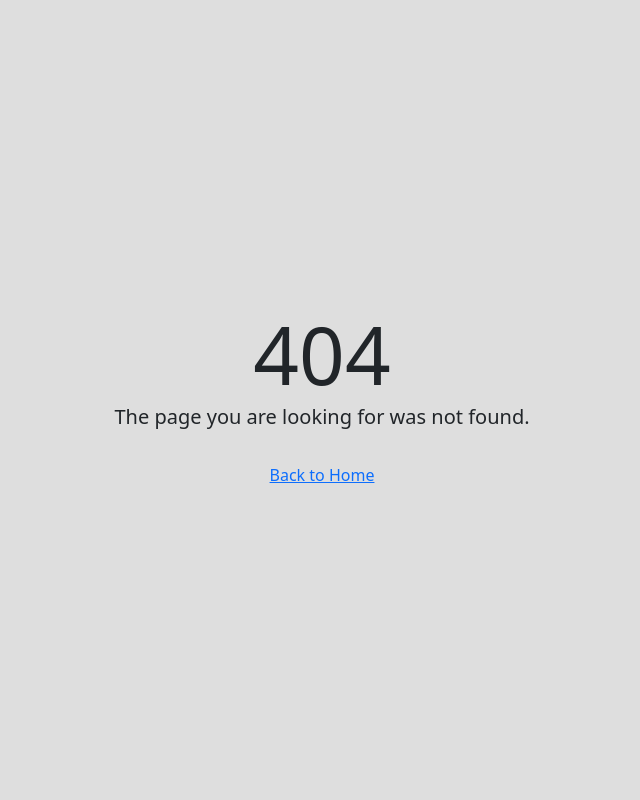
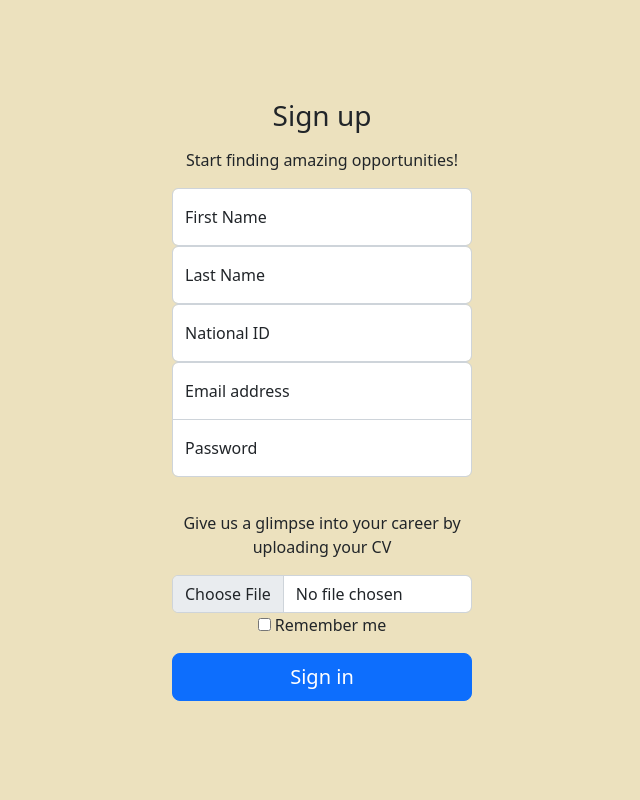
Before and after one commit to IyadElwy/Educational-Management-Consultancy-System-Backend, a Django app: page /ui/registervolunteer/ in a window 1280 px wide. Shown: the whole page, without its empty margins (318-958 px from the left). Run offline with Django 4.2, Linux system fonts and the light colour scheme; some libraries are stand-ins or nearby versions.

Commit message:
Created Registration pages for school-admin and volunteer

```diff
--- a/config/settings.py
+++ b/config/settings.py
@@ -11,6 +11,11 @@ https://docs.djangoproject.com/en/4.0/ref/settings/
 """
 import os
 from pathlib import Path
+from dotenv import load_dotenv
+
+load_dotenv()
+
+GCP_API = os.getenv('GCP_API')
 
 # Build paths inside the project like this: BASE_DIR / 'subdir'.
 BASE_DIR = Path(__file__).resolve().parent.parent
--- a/requirements.txt
+++ b/requirements.txt
@@ -28,3 +28,4 @@ XlsxWriter==3.0.3
 yarg==0.1.9
 
 django-filter~=22.1
+environ~=1.0
--- a/ui/templates/404.html
+++ b/ui/templates/404.html
@@ -22,7 +22,7 @@
                 <div class="col-md-12 text-center">
                     <span class="display-1 d-block">404</span>
                     <div class="mb-4 lead">The page you are looking for was not found.</div>
-                    <a href="#" class="btn btn-link">Back to Home</a>
+                    <a href="javascript:history.back()" class="btn btn-link">Back to Previous Page</a>
                 </div>
             </div>
         </div>
--- /dev/null
+++ b/ui/templates/register_volunteer.html
@@ -0,0 +1,93 @@
+{% extends 'base.html' %}
+{% load static %}
+
+
+{% block title %}Login{% endblock title %}
+
+{% block head %}
+
+    <style>
+
+        html,
+        body {
+            height: 100%;
+        }
+
+        body {
+            display: flex;
+            align-items: center;
+            padding-top: 40px;
+            padding-bottom: 40px;
+            background-color: #f5f5f5;
+        }
+
+        .form-signin {
+            max-width: 330px;
+            padding: 15px;
+        }
+
+        .form-signin .form-floating:focus-within {
+            z-index: 2;
+        }
+
+        .form-signin input[type="email"] {
+            margin-bottom: -1px;
+            border-bottom-right-radius: 0;
+            border-bottom-left-radius: 0;
+        }
+
+        .form-signin input[type="password"] {
+            margin-bottom: 10px;
+            border-top-left-radius: 0;
+            border-top-right-radius: 0;
+        }
+
+    </style>
+
+{% endblock head %}
+
+{% block content %}
+
+    <body class="text-center" data-new-gr-c-s-check-loaded="14.1088.0" data-gr-ext-installed=""
+          style="background-color: #ece1be;">
+
+    <main class="form-signin w-200 m-auto">
+        <form>
+            <h1 class="h3 mb-3 fw-normal">Sign up</h1>
+            <p class=" fw-normal">Start finding amazing opportunities!</p>
+            <div class="form-floating">
+                <input type="text" class="form-control" id="firstname" placeholder="First Name">
+                <label for="firstname">First Name</label>
+            </div>
+            <div class="form-floating">
+                <input type="text" class="form-control" id="lastname" placeholder="Last Name">
+                <label for="lastname">Last Name</label>
+            </div>
+            <div class="form-floating">
+                <input type="text" class="form-control" id="nationalid" placeholder="National ID">
+                <label for="nationalid">National ID</label>
+            </div>
+            <div class="form-floating">
+                <input type="email" class="form-control" id="floatingInput" placeholder="name@example.com">
+                <label for="floatingInput">Email address</label>
+            </div>
+            <div class="form-floating">
+                <input type="password" class="form-control" id="floatingPassword" placeholder="Password">
+                <label for="floatingPassword">Password</label>
+            </div>
+            <br>
+            <p>Give us a glimpse into your career by uploading your CV</p>
+            <input type="file" class="form-control" id="cv">
+
+            <div class="checkbox mb-3">
+                <label>
+                    <input type="checkbox" value="remember-me"> Remember me
+                </label>
+            </div>
+            <button class="w-100 btn btn-lg btn-primary" type="submit">Sign in</button>
+        </form>
+    </main>
+
+
+    </body>
+{% endblock content %}
--- a/ui/views.py
+++ b/ui/views.py
@@ -1,4 +1,5 @@
 from django.shortcuts import render
+from django.conf import settings
 
 
 def home(req):
@@ -10,11 +11,12 @@ def login(req):
 
 
 def register_school(req):
-    return render(request=req, template_name='404.html')
+    return render(request=req, template_name='register_school.html',
+                  context={'key': settings.GCP_API})
 
 
 def register_volunteer(req):
-    return render(request=req, template_name='404.html')
+    return render(request=req, template_name='register_volunteer.html')
 
 
 def download_app(req):
```
Also changed, not shown: ui/templates/register_school.html (added, +212 -0 lines).
